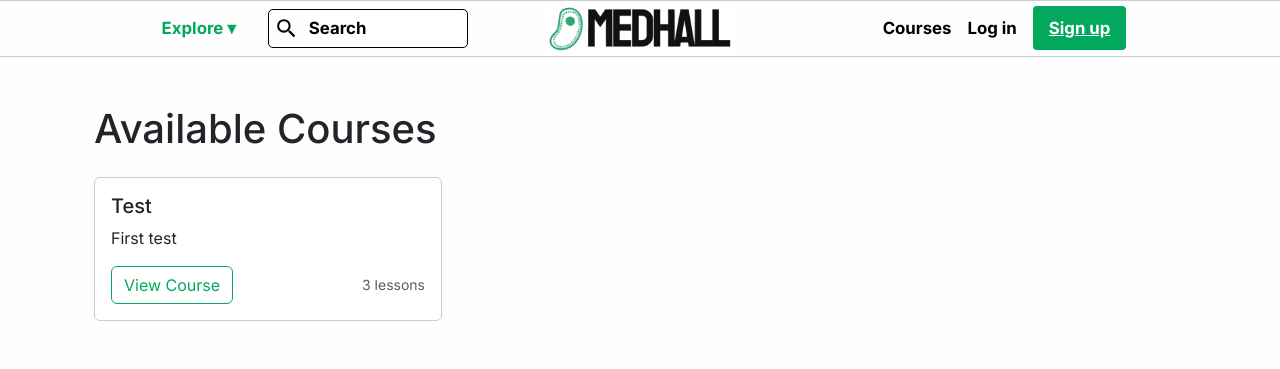
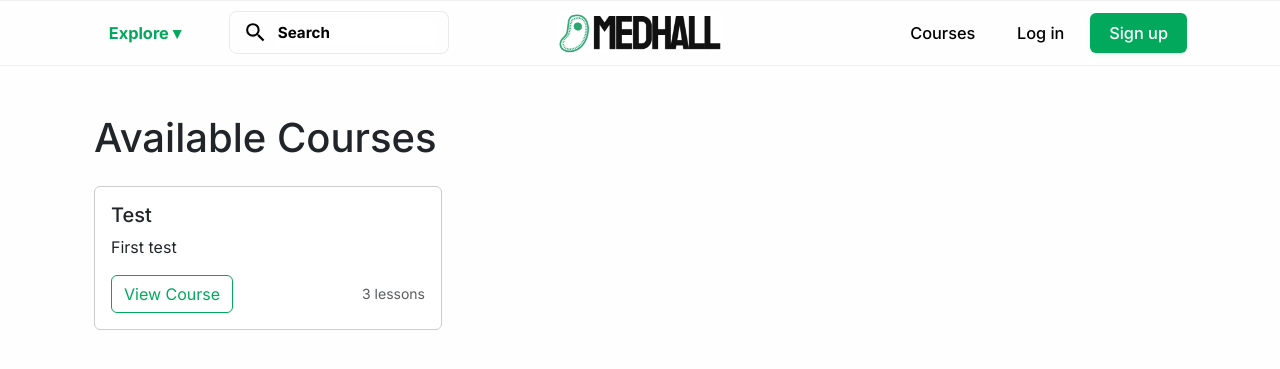
Before and after one commit to n232not/MedHall, a Django app: page /courses/ in a window 1280 px wide. Shown: the top 369 px of the page. Run offline with Django 5.2, Linux system fonts and the light colour scheme; data comes from the database, SQL or seed files in the repository; some libraries are stand-ins or nearby versions.

Commit message:
Updated Navbar

```diff
--- a/courses/templates/base.html
+++ b/courses/templates/base.html
@@ -22,6 +22,85 @@
             --dark-gray: #000000;
             --bar-gray: #cccccc;
         }
+
+        body {
+            background-color: var(--white);
+            font-family: 'Inter', sans-serif;
+        }
+
+        /* Navbar Styles */
+        .navbar {
+            padding: 0.65rem 2rem;
+            background-color: var(--white);
+            border-top: 1px solid rgba(204, 204, 204, 0.3);
+            border-bottom: 1px solid rgba(204, 204, 204, 0.3);
+            position: sticky;
+            top: 0;
+            z-index: 1000;
+            backdrop-filter: blur(10px);
+        }
+
+        .navbar-content {
+            display: grid;
+            grid-template-columns: 1fr auto 1fr;
+            align-items: center;
+            width: 90%;
+            max-width: 1175px;
+            gap: 3rem;
+            margin: 0 auto;
+        }
+
+        .navbar-logo {
+            height: 40px;
+            width: auto;
+            transition: transform 0.2s ease;
+        }
+
+        .navbar-logo:hover {
+            transform: scale(1.05);
+        }
+
+        .nav-left {
+            display: flex;
+            align-items: center;
+            gap: 2rem;
+            font-family: 'Inter', sans-serif;
+            font-weight: bold;
+            justify-content: flex-start;
+        }
+
+        .nav-center {
+            display: flex;
+            justify-content: center;
+            align-items: center;
+        }
+
+        .nav-right {
+            display: flex;
+            align-items: center;
+            gap: 0.6rem;
+            font-family: 'Inter', sans-serif;
+            font-weight: bold;
+            justify-content: flex-end;
+        }
+
+        /* Explore Button and Dropdown */
+        .explore-btn {
+            font-size: 1.02rem;
+            padding: 0.5rem 1rem;
+            border-radius: 6px;
+            transition: all 0.2s ease;
+            background-color: var(--white);
+            color: var(--primary-green);
+            border: none;
+            cursor: pointer;
+            font-weight: bold;
+        }
+
+        .explore-btn:hover {
+            background-color: #dae8ea;
+        }
+
         .explore-dropdown {
             display: none;
             position: absolute;
@@ -30,7 +109,10 @@
             width: 80vw;
             max-width: 1200px;
             background: white;
-            box-shadow: 0 2px 10px rgba(0,0,0,0.1);
+            margin-top: 0.5rem;
+            border-radius: 12px;
+            box-shadow: 0 4px 20px rgba(0, 0, 0, 0.08);
+            border: 1px solid rgba(204, 204, 204, 0.3);
             z-index: 1000;
             padding: 20px;
         }
@@ -45,77 +127,29 @@
             padding: 10px;
             text-decoration: none;
             color: var(--dark-gray);
+            border-radius: 6px;
+            transition: all 0.2s ease;
+            font-size: 0.95rem;
         }
 
-        .course-item:hover {
-            background: var(--light-blue);
-        }
-        body {
-            background-color: var(--white);
-            font-family: 'Inter', sans-serif;
-        }
-        .navbar-logo {
-            height: 45px;
-            width: auto;
-        }
-        .navbar {
-            display: flex;
-            align-items: center;
-            justify-content: center;
-            padding: 0.3rem 2rem;
-            background-color: var(--white);
-            border-top: 1px solid var(--bar-gray);
-            border-bottom: 1px solid var(--bar-gray);
-            position: relative;
-        }
-        .navbar-content {
-            display: grid;
-            grid-template-columns: 1fr auto 1fr;
-            align-items: center;
-            width: 80%;
-            max-width: 1200px;
-            gap: 2rem;
-        }
 
-        .nav-left {
-            display: flex;
-            align-items: center;
-            gap: 1.5rem;
-            font-family: 'Inter', sans-serif;
-            font-weight: bold;
-            justify-content: flex-start;
-        }
-
-        .nav-center {
-            display: flex;
-            justify-content: center;
-            align-items: center;
-        }
-
-        .explore-btn {
-            display: flex;
-            align-items: center;
-            gap: 0.5rem;
-            color: var(--primary-green);
-            font-weight: 500;
-            border: none;
-            background: none;
-            cursor: pointer;
-            padding: 0.4rem 0.5rem;
-            font-size: 1.05rem;
-            white-space: nowrap;
-        }
-
+        /* Search Container */
         .search-container {
             display: flex;
             align-items: center;
-            padding: 5px 5px;
-            border: 1px solid var(--dark-gray);
-            border-radius: 5px;
-            width: 200px;
+            padding: 0.5rem 0.8rem;
+            border: 1.5px solid #eaeaea;
+            border-radius: 8px;
+            width: 220px;
             background-color: var(--white);
             font-family: 'Inter', sans-serif;
             position: relative;
+            transition: all 0.2s ease;
+        }
+
+        .search-container:focus-within {
+            border-color: var(--primary-green);
+            box-shadow: 0 0 0 3px rgba(2, 169, 92, 0.1);
         }
 
         .search-icon {
@@ -131,7 +165,13 @@
             outline: none;
             width: 100%;
             font-family: 'Inter', sans-serif;
-            font-size: 1.05rem;
+            font-size: 0.95rem;
+            color: var(--dark-gray);
+        }
+
+        .search-container input::placeholder {
+            font-family: 'Inter', sans-serif;
+            font-weight: bold;
             color: var(--dark-gray);
         }
 
@@ -142,10 +182,12 @@
             width: 100%;
             background: white;
             border: 1px solid var(--bar-gray);
+            border-radius: 8px;
             z-index: 1000;
             display: none;
             max-height: 200px;
             overflow-y: auto;
+            box-shadow: 0 4px 12px rgba(0, 0, 0, 0.1);
         }
 
         .search-dropdown a {
@@ -153,12 +195,64 @@
             padding: 10px;
             text-decoration: none;
             color: var(--dark-gray);
+            transition: background-color 0.2s ease;
         }
 
-        .search-dropdown a:hover {
-            background: var(--light-blue);
+
+        /* Navigation Links */
+        .nav-link {
+            text-decoration: none;
+            color: var(--dark-gray);
+            font-weight: 500;
+            font-size: 1.02rem;
+            padding: 0.4rem 1rem;
+            border-radius: 6px;
+            transition: all 0.2s ease;
+            white-space: nowrap;
+            position: relative;  /* Added for absolute positioning of pseudo-element */
         }
 
+        .nav-link::after {
+            content: '';
+            position: absolute;
+            width: 0;
+            height: 2px;
+            bottom: 0;
+            left: 50%;
+            background-color: var(--primary-green);
+            transition: all 0.3s ease;
+            transform: translateX(-50%);
+        }
+
+        .nav-link:hover::after {
+            width: calc(100% - 2rem);  /* Subtracting padding to keep line within text */
+        }
+
+        .nav-link:hover {
+            color: var(--primary-green);
+        }
+
+        /* Sign Up Button */
+        .sign-up-btn {
+            background-color: var(--primary-green);
+            color: var(--white);
+            border: none;
+            padding: 0.5rem 1.2rem;
+            border-radius: 6px;
+            font-size: 1.02rem;
+            transition: all 0.2s ease;
+            box-shadow: 0 2px 4px rgba(2, 169, 92, 0.1);
+            text-decoration: none;
+            font-weight: 500;
+            white-space: nowrap;
+        }
+
+        .sign-up-btn:hover {
+            background-color: #029552;
+            color: var(--white);
+        }
+
+        /* Logo */
         .logo {
             font-size: 1.7rem;
             font-weight: 600;
@@ -168,25 +262,7 @@
             align-items: center;
         }
 
-        .nav-right {
-            display: flex;
-            align-items: center;
-            gap: 1rem;
-            font-family: 'Inter', sans-serif;
-            font-weight: bold;
-            justify-content: flex-end;
-        }
-
-        .search-container input::placeholder {
-            font-family: 'Inter', sans-serif;
-            font-weight: bold;
-            color: var(--dark-gray);
-        }
-
-        .nav-left, .nav-left a, .explore-btn {
-            font-weight: bold;
-        }
-        /* Add to base.html style section */
+        /* Content Styles */
         .hero {
             background-color: var(--light-blue) !important;
             padding: 4rem 0;
@@ -217,39 +293,17 @@
             color: var(--white);
         }
 
-        .nav-right, .nav-right a, .sign-up-btn {
-            font-weight: bold;
-        }
-
-        .nav-link {
-            text-decoration: none;
-            color: var(--dark-gray);
-            font-weight: 500;
-            font-size: 1.05rem;
-            white-space: nowrap;
-        }
-
-        .sign-up-btn {
-            background-color: var(--primary-green);
-            color: var(--white);
-            border: none;
-            padding: 0.6rem 1rem;
-            border-radius: 4px;
-            font-weight: 500;
-            font-size: 1.05rem;
-            white-space: nowrap;
-        }
-
+        /* Responsive Design */
         @media (max-width: 992px) {
             .navbar {
-                padding: 0.3rem 1rem;
+                padding: 0.5rem 1rem;
             }
 
             .navbar-content {
                 grid-template-columns: 1fr;
                 grid-template-rows: auto auto auto;
                 width: 100%;
-                gap: 1rem;
+                gap: 1.5rem;
             }
 
             .nav-left, .nav-right, .nav-center {
@@ -258,7 +312,7 @@
 
             .nav-left {
                 flex-wrap: wrap;
-                gap: 0.5rem;
+                gap: 1rem;
             }
 
             .search-container {
@@ -270,8 +324,16 @@
                 flex-wrap: wrap;
                 gap: 0.5rem;
             }
+
+            .explore-dropdown {
+                width: 95vw;
+                left: 2.5vw;
+            }
+
+            .course-grid {
+                grid-template-columns: repeat(2, 1fr);
+            }
         }
-
     </style>
 </head>
 <body>
```
